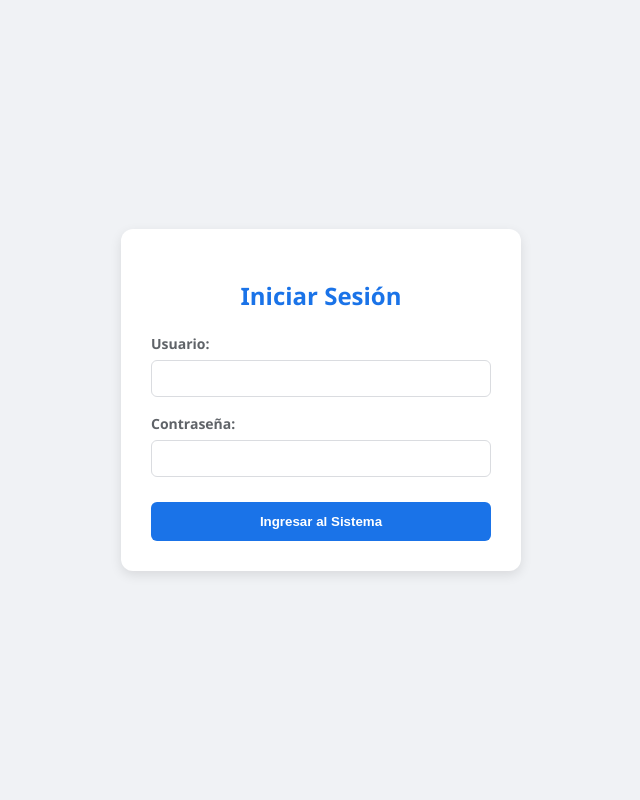
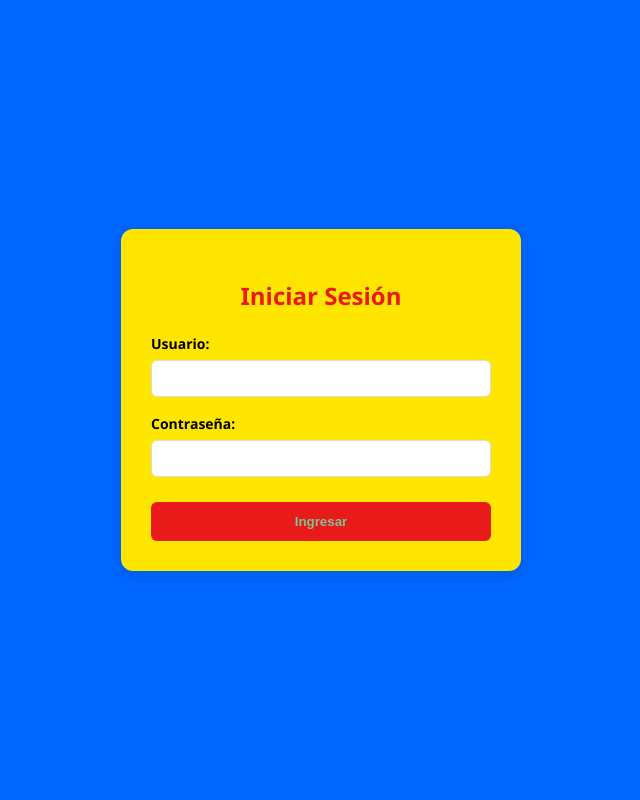
Before and after one commit to CesarMantilla2026/flask-proyecto, a Flask app: page /login in a window 1280 px wide. Shown: the whole page, without its empty margins (319-959 px from the left). Run offline with Flask 3, Linux system fonts and the light colour scheme.

Commit message:
Cambio de diseño de interfaz

```diff
--- a/templates/login.html
+++ b/templates/login.html
@@ -4,13 +4,13 @@
     <meta charset="UTF-8">
     <title>Iniciar Sesión</title>
     <style>
-        body { display: flex; justify-content: center; align-items: center; min-height: 100vh; background-color: #f0f2f5; font-family: 'Segoe UI', sans-serif; margin: 0; }
-        .card { width: 100%; max-width: 400px; padding: 30px; background: #ffffff; border-radius: 12px; box-shadow: 0 4px 12px rgba(0,0,0,0.1); box-sizing: border-box; }
-        h2 { text-align: center; color: #1a73e8; margin-bottom: 20px; }
+        body { display: flex; justify-content: center; align-items: center; min-height: 100vh; background-color: #0066ff; font-family: 'Segoe UI', sans-serif; margin: 0; }
+        .card { width: 100%; max-width: 400px; padding: 30px; background: #ffe600; border-radius: 12px; box-shadow: 0 4px 12px rgba(0,0,0,0.1); box-sizing: border-box; }
+        h2 { text-align: center; color: #e81a1a; margin-bottom: 20px; }
         .group { margin-bottom: 15px; }
-        label { font-weight: 600; color: #5f6368; font-size: 14px; }
+        label { font-weight: 600; color: #000000; font-size: 14px; }
         input { width: 100%; padding: 10px; margin-top: 6px; border-radius: 6px; border: 1px solid #dadce0; box-sizing: border-box; }
-        button { width: 100%; padding: 12px; background-color: #1a73e8; color: white; border: none; border-radius: 6px; font-weight: bold; cursor: pointer; margin-top: 10px; }
+        button { width: 100%; padding: 12px; background-color: #e81a1a; color: rgb(123, 197, 148); border: none; border-radius: 6px; font-weight: bold; cursor: pointer; margin-top: 10px; }
         .error { color: #d93025; background: #fce8e6; padding: 10px; border-radius: 6px; text-align: center; font-size: 14px; margin-top: 15px; }
     </style>
 </head>
@@ -26,7 +26,7 @@
                 <label>Contraseña:</label>
                 <input type="password" name="password" required>
             </div>
-            <button type="submit">Ingresar al Sistema</button>
+            <button type="submit">Ingresar</button>
         </form>
         {% if error %}
             <div class="error">{{ error }}</div>
--- a/templates/principal.html
+++ b/templates/principal.html
@@ -10,8 +10,8 @@
         p { color: #5f6368; font-size: 16px; }
         span { color: #1a73e8; font-weight: bold; }
         hr { border: 0; height: 1px; background: #dadce0; margin: 20px 0; }
-        .btn-btn { display: block; width: 100%; padding: 14px; background-color: #188038; color: white; text-decoration: none; border-radius: 6px; font-weight: bold; margin-bottom: 15px; box-sizing: border-box; }
-        .btn-out { display: block; width: 100%; padding: 12px; background-color: #f1f3f4; color: #d93025; text-decoration: none; border: 1px solid #dadce0; border-radius: 6px; font-weight: 600; box-sizing: border-box; }
+        .btn-btn { display: block; width: 100%; padding: 14px; background-color: #eeff00; color: #d93025; text-decoration: none; border-radius: 6px; font-weight: bold; margin-bottom: 15px; box-sizing: border-box; }
+        .btn-out { display: block; width: 100%; padding: 12px; background-color: #f4f1f1; color: #d93025; text-decoration: none; border: 1px solid #dadce0; border-radius: 6px; font-weight: 600; box-sizing: border-box; }
     </style>
 </head>
 <body>
```
